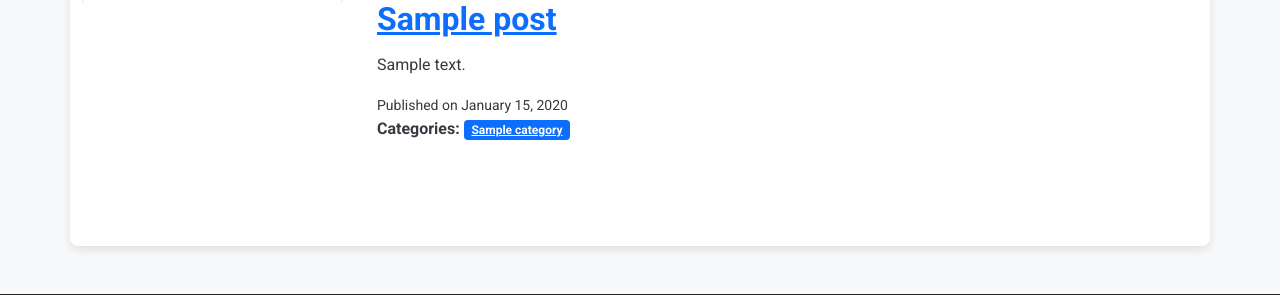
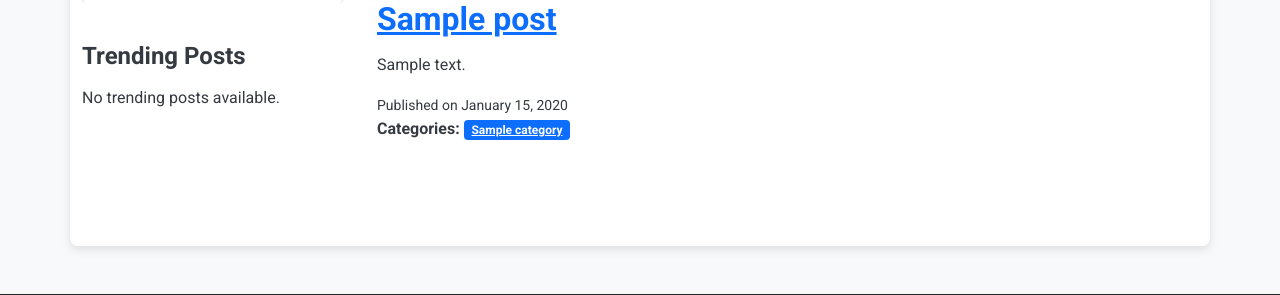
Before and after one commit to RobertDivkovic/Sharp-Mind, a Django app: a page that uses news/templates/news/index.html in a window 1280 px wide. Shown: the part 420-715 px from the top of the page. Run offline with Django 4.2, Linux system fonts and the light colour scheme; tables that the repository leaves empty hold one stand-in row (values such as "Sample post"); parts of the project's set-up code (start-up, migrations or seed data) failed here and were passed over.

Commit message:
Added trending posts functionality with caching and category filtering

```diff
--- a/news/models.py
+++ b/news/models.py
@@ -1,6 +1,8 @@
 from django.db import models
 from django.contrib.auth.models import User
 from cloudinary.models import CloudinaryField
+from django.utils.timezone import now
+from datetime import timedelta
 
 # Create your models here.
 
@@ -45,6 +47,17 @@ class Post(models.Model):
     def total_downvotes(self):
         return self.downvotes.count()
 
+    def calculate_trending_score(self):
+        # Consider posts from the past 7 days as trending
+        recent_period = now() - timedelta(days=7)
+        if self.created_on < recent_period:
+            return 0
+
+        # Calculate trending score as a combination of upvotes and comments
+        upvote_score = self.upvotes.count() * 2  # Upvotes are weighted more
+        comment_score = self.comments.count()   # One point per comment
+        return upvote_score + comment_score
+
 class Comment(models.Model):
     post = models.ForeignKey(
         Post, on_delete=models.CASCADE, related_name="comments"
--- a/news/templates/news/index.html
+++ b/news/templates/news/index.html
@@ -18,9 +18,26 @@
                 </li>
                 {% endfor %}
             </ul>
+
+            <!-- Trending Posts -->
+            <div class="mt-4">
+                <h3>Trending Posts</h3>
+                {% if trending_posts %}
+                    <ul class="list-group">
+                        {% for post in trending_posts %}
+                        <li class="list-group-item">
+                            <a href="{{ post.get_absolute_url }}">{{ post.title }}</a>
+                            <small class="d-block text-muted">Trending Score: {{ post.calculate_trending_score }}</small>
+                        </li>
+                        {% endfor %}
+                    </ul>
+                {% else %}
+                    <p>No trending posts available.</p>
+                {% endif %}
+            </div>
         </div>
 
-        <!-- Main content for postos -->
+        <!-- Main content for posts -->
         <div class="col-md-9">
             <h1>Welcome to Sharp-Mind</h1>
             <p>Explore the latest posts below:</p>
--- a/news/views.py
+++ b/news/views.py
@@ -12,6 +12,9 @@ from django.views import View
 from django.http import JsonResponse
 from django.views.decorators.csrf import csrf_exempt
 from django.utils.decorators import method_decorator
+from django.db.models import Count
+from django.core.cache import cache
+from datetime import timedelta
 import json
 
 # Post List View
@@ -23,15 +26,40 @@ class PostList(generic.ListView):
     paginate_by = 5
 
     def get_queryset(self):
+        # Get the base queryset for published posts
         queryset = Post.objects.filter(status=1).order_by("-created_on")
         category_slug = self.request.GET.get("category")
+
+        # Filter by category if provided
         if category_slug:
             queryset = queryset.filter(categories__slug=category_slug)
+
         return queryset
 
     def get_context_data(self, **kwargs):
         context = super().get_context_data(**kwargs)
-        context['categories'] = Category.objects.all()  # Include all categories for the dropdown/sidebar
+
+        # Include all categories for the dropdown/sidebar
+        context['categories'] = Category.objects.all()
+
+        # Cache and provide trending posts separately
+        cache_key = "trending_posts"
+        trending_posts = cache.get(cache_key)
+
+        if not trending_posts:
+            recent_period = now() - timedelta(days=7)
+            trending_posts = (
+                Post.objects.filter(status=1, created_on__gte=recent_period)
+                .annotate(
+                    trending_score=Count('upvotes') * 2 + Count('comments')
+                )
+                .order_by('-trending_score')[:5]
+            )
+            cache.set(cache_key, trending_posts, 600)  # Cache for 10 minutes
+
+        # Add trending posts to the context
+        context['trending_posts'] = trending_posts
+
         return context
 
 # Category Post List View
```
Also changed, not shown: sharpmind/settings.py (+7 -0 lines).
